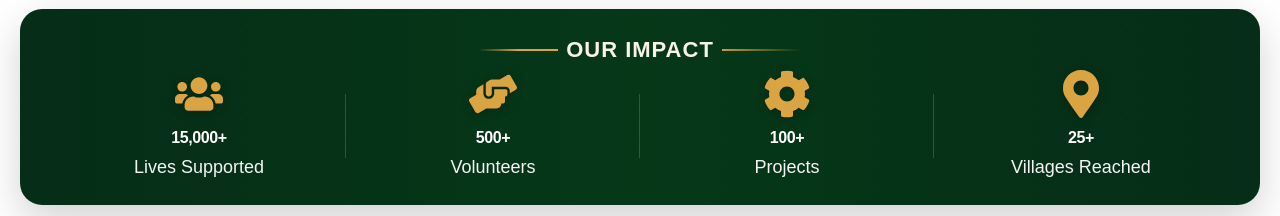
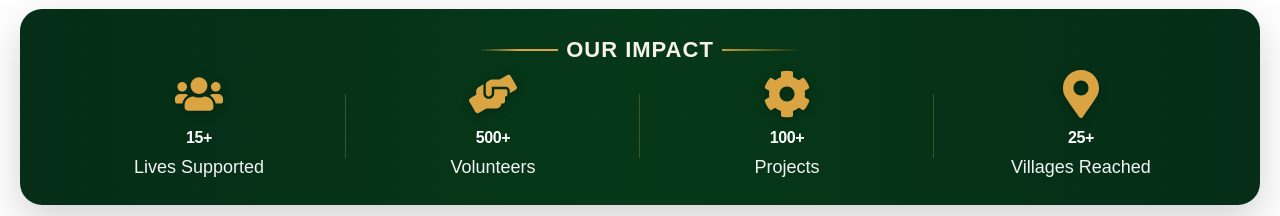
Before and after one commit to Killerturi/diishaa-foundation, a Next.js app: page / in a window 1280 px wide. Shown: the part 1080-1296 px from the top of the page. Built offline with nearby package versions, Linux system fonts and the light colour scheme.

Commit message:
number increase feature add

```diff
--- a/app/globals.css
+++ b/app/globals.css
@@ -24,3 +24,18 @@ body {
   color: var(--foreground);
   font-family: Arial, Helvetica, sans-serif;
 }
+
+/* Chrome, Safari, Edge */
+::-webkit-scrollbar {
+  display: none;
+}
+
+/* Firefox */
+html {
+  scrollbar-width: none;
+}
+
+/* IE & Edge */
+body {
+  -ms-overflow-style: none;
+}
--- /dev/null
+++ b/components/home/impact/CountUp.tsx
@@ -0,0 +1,57 @@
+"use client";
+
+import { useEffect, useRef, useState } from "react";
+
+interface CountUpProps {
+  end: number;
+  duration?: number;
+  suffix?: string;
+}
+
+export default function CountUp({
+  end,
+  duration = 2000,
+  suffix = "",
+}: CountUpProps) {
+  const [count, setCount] = useState(0);
+  const started = useRef(false);
+  const ref = useRef<HTMLSpanElement>(null);
+
+  useEffect(() => {
+    const observer = new IntersectionObserver(
+      ([entry]) => {
+        if (!entry.isIntersecting || started.current) return;
+
+        started.current = true;
+
+        let start = 0;
+        const increment = end / (duration / 16);
+
+        const timer = setInterval(() => {
+          start += increment;
+
+          if (start >= end) {
+            setCount(end);
+            clearInterval(timer);
+          } else {
+            setCount(Math.floor(start));
+          }
+        }, 16);
+      },
+      {
+        threshold: 0.5,
+      },
+    );
+
+    if (ref.current) observer.observe(ref.current);
+
+    return () => observer.disconnect();
+  }, [duration, end]);
+
+  return (
+    <span ref={ref}>
+      {count}
+      {suffix}
+    </span>
+  );
+}
--- a/components/home/impact/ImpactCard.tsx
+++ b/components/home/impact/ImpactCard.tsx
@@ -1,6 +1,7 @@
 "use client";
 
 import { ComponentType } from "react";
+import CountUp from "./CountUp";
 
 interface ImpactCardProps {
   icon: ComponentType<any>;
@@ -55,7 +56,7 @@ export default function ImpactCard({
     lg:text-[16px]
 "
         >
-          {number}
+          <CountUp end={parseInt(number)} suffix="+" />
         </h3>
 
         <p
```
